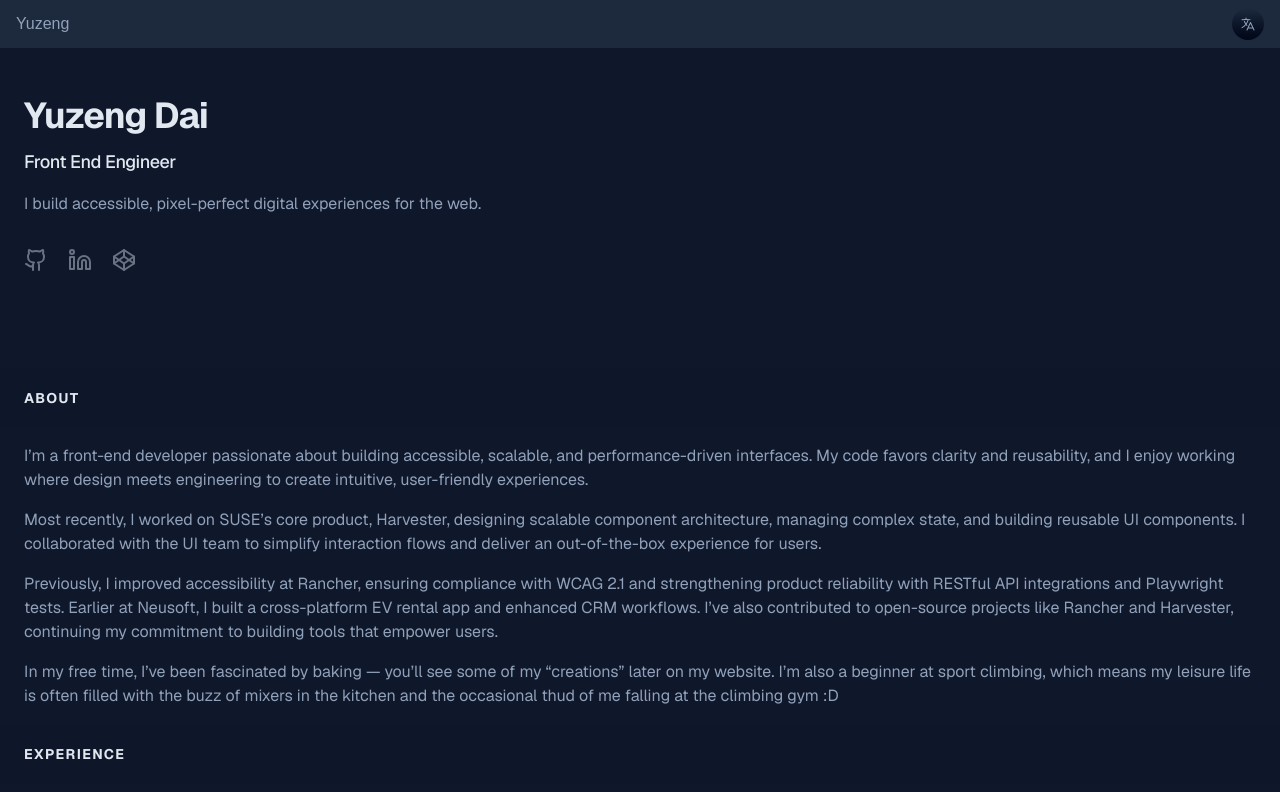
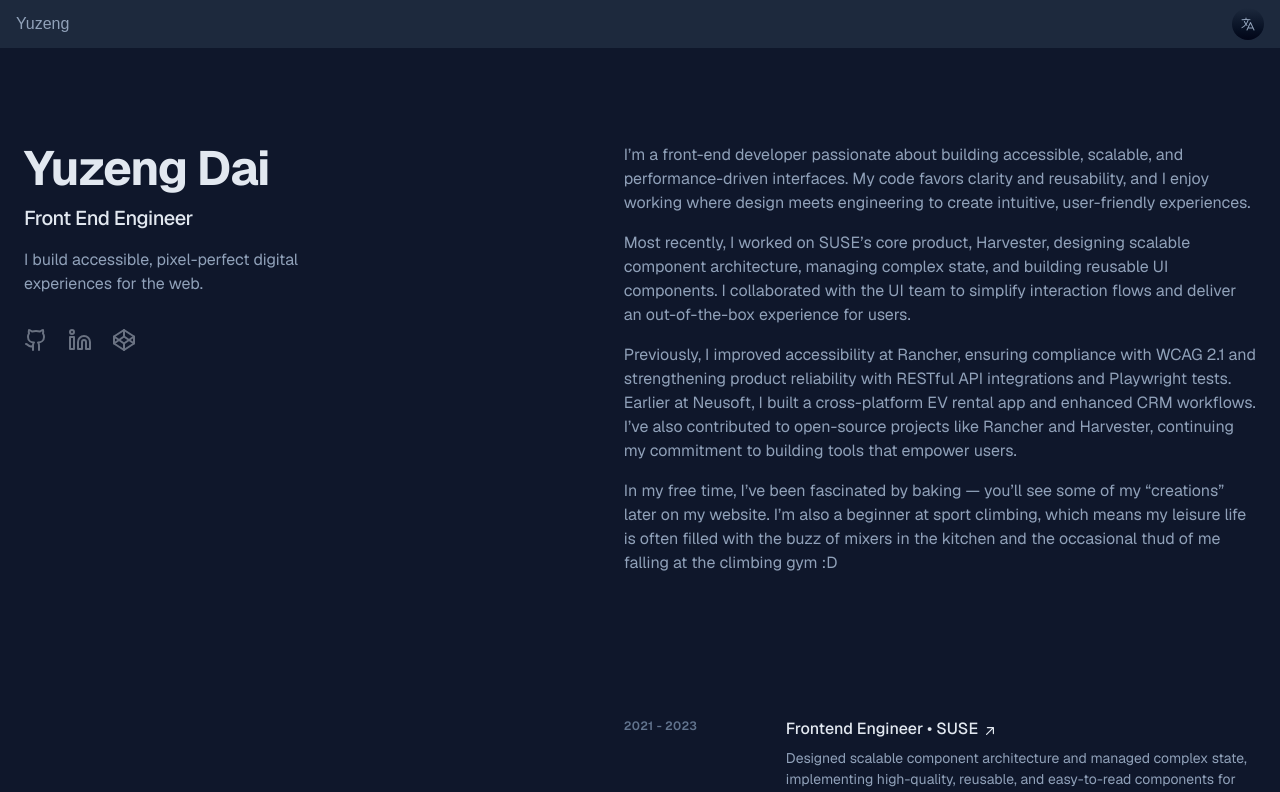
Before and after one commit to DaiYuzeng/portfolio, a Next.js app: page /en in a window 1280 px wide. Shown: the top 792 px of the page. Built offline with nearby package versions, Linux system fonts and the light colour scheme.

Commit message:
(Layout): Place content into two columns on lg screen

```diff
--- a/src/app/[locale]/page.tsx
+++ b/src/app/[locale]/page.tsx
@@ -14,10 +14,10 @@ export default async function Home({ params} : {params: Promise<{ locale: string
   return (
     <>
       <Header />
-      <div className="mx-auto min-h-screen max-w-screen-xl px-6 py-12 font-sans">
-        <div>
+      <div className="mx-auto min-h-screen max-w-screen-xl px-6 py-12 font-sans lg:py-0">
+        <div className="lg:flex lg:gap-4">
           <Intro />
-          <main className="pt-24">
+          <main className="pt-24 lg:w-[52%] lg:py-24">
             <MainSection title="About">
               <AboutSection />
             </MainSection>
--- a/src/components/Intro.tsx
+++ b/src/components/Intro.tsx
@@ -6,11 +6,11 @@ import SocialIcons from "@/components/SocialIcons";
 export default function Intro() {
   const t = useTranslations();
   return (
-    <header>
+    <header className="lg:w-[48%] lg:sticky lg:top-0 lg:max-h-screen lg:py-24">
       <div>
-        <h1 className="text-4xl font-bold tracking-tight text-slate-200">{t('generic.me')}</h1>
-        <h2 className="mt-3 text-lg font-medium tracking-tight text-slate-200">{t('generic.role')}</h2>
-        <p className="mt-4 leading-normal">{t('section.header.briefIntro')}</p>
+        <h1 className="text-4xl font-bold tracking-tight text-slate-200 sm:text-5xl">{t('generic.me')}</h1>
+        <h2 className="mt-3 text-lg font-medium tracking-tight text-slate-200 sm:text-xl">{t('generic.role')}</h2>
+        <p className="mt-4 max-w-xs leading-normal">{t('section.header.briefIntro')}</p>
         <SocialIcons />
       </div>
     </header>
--- a/src/components/Layout/MainSection.tsx
+++ b/src/components/Layout/MainSection.tsx
@@ -2,9 +2,9 @@ import { MainSectionProps } from "@/types/layout"
 
 export default function MainSection( {title, children}: MainSectionProps ) {
   return (
-    <section>
-      <div className="sticky top-0 z-20 -mx-6 mb-4 w-screen bg-slate-900/75 px-6 py-5 backdrop-blur">
-        <h2 className="text-sm font-bold uppercase tracking-widest text-slate-200">{title}</h2>
+    <section className="mb-16 scroll-mt-16 md:mb-24 lg:mb-36 lg:scroll-mt-24">
+      <div className="sticky top-0 z-20 -mx-6 mb-4 w-screen bg-slate-900/75 px-6 py-5 backdrop-blur lg:w-full md:-mx-12 md:px-12 lg:sr-only lg:relative lg:top-auto lg:mx-auto lg:w-full lg:px-0 lg:py-0 lg:opacity-0">
+        <h2 className="text-sm font-bold uppercase tracking-widest text-slate-200 lg:sr-only">{title}</h2>
       </div>
       <div>
         {children}
```
